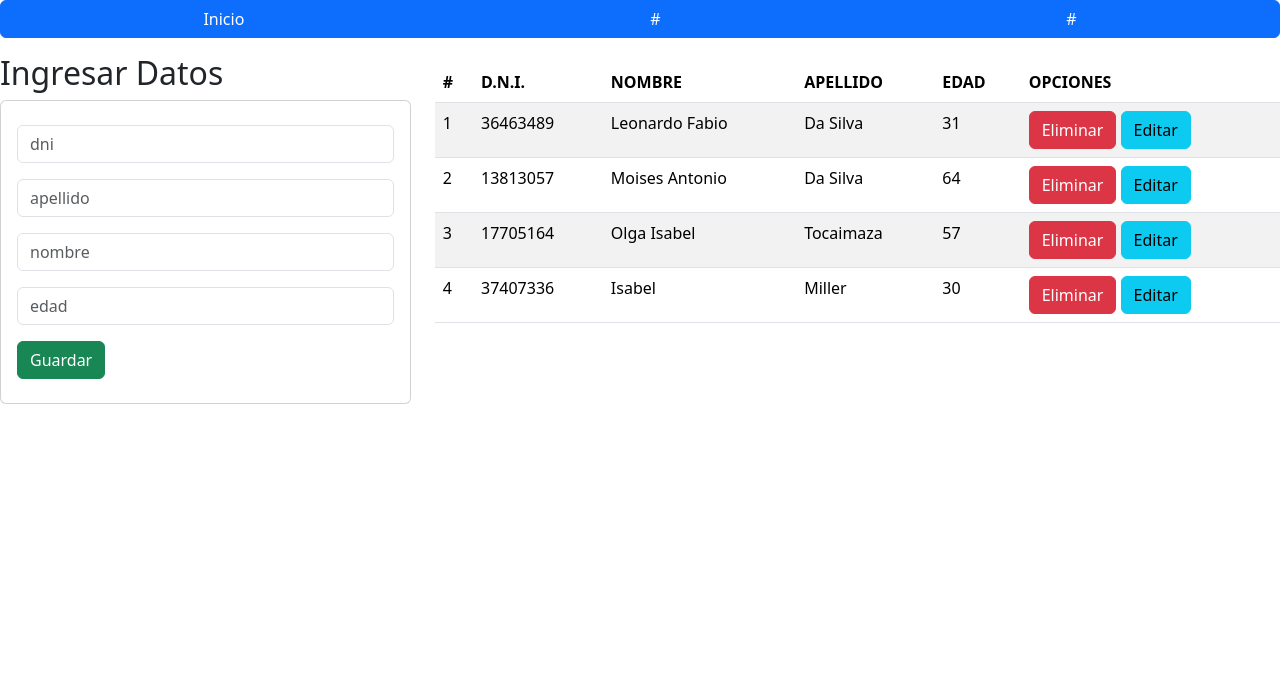
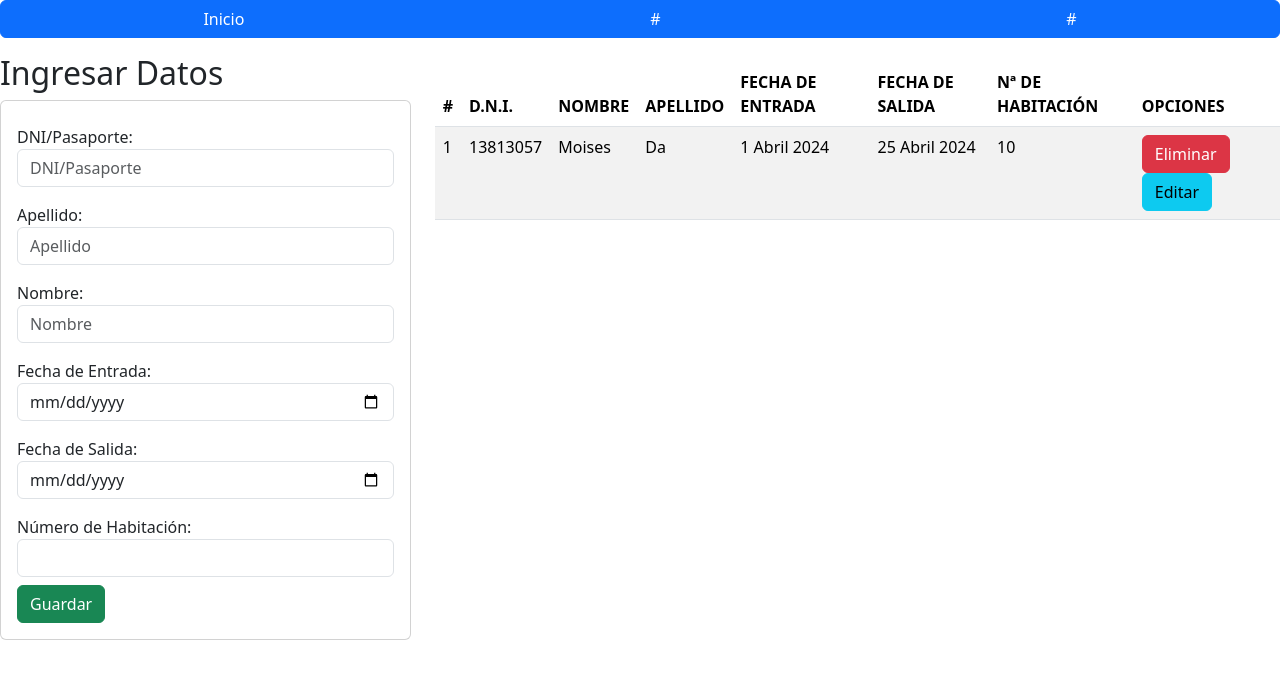
Before and after one commit to LeoDaSilva31/projecto.CRUD, a Django app: page / in a window 1280 px wide. Shown: the part 56-735 px from the top of the page. Run offline with Django 5.2, Linux system fonts and the light colour scheme; data comes from the database, SQL or seed files in the repository.

Commit message:
listo las funciones nuevas de las fechas de entrada y salida

```diff
--- a/myproject/urls.py
+++ b/myproject/urls.py
@@ -23,7 +23,7 @@
     path('admin/', admin.site.urls),
     path('', views.home),
     path('registrarPersona/', views.registrarPersona),
-    path('edicionPersona/<dni>', views.edicionPersona),
+    path('edicionPersona/<dni_pasaporte>', views.edicionPersona),
     path('editarPersona/', views.editarPersona),
-    path('eliminarRegistro/<dni>', views.eliminarRegistro),
+    path('eliminarRegistro/<dni_pasaporte>', views.eliminarRegistro),
 ]
--- a/registrosABM/models.py
+++ b/registrosABM/models.py
@@ -1,12 +1,13 @@
 from django.db import models
 
-# Create your models here.
 class Persona(models.Model):
-    dni=models.CharField(max_length=8)
-    nombre=models.CharField(max_length=50)
-    apellido=models.CharField(max_length=8)
-    edad=models.PositiveSmallIntegerField()
+    nombre = models.CharField(max_length=50)
+    apellido = models.CharField(max_length=8)
+    dni_pasaporte = models.CharField(max_length=20)
+    fecha_entrada = models.DateField(null=True, blank=True)
+    fecha_salida = models.DateField(null=True, blank=True)
+    numero_habitacion = models.PositiveIntegerField(null=True, blank=True)
 
     def __str__(self):
-        texto = "{0} {1} {2} (edad: {3})"
-        return texto.format(self.dni, self.nombre, self.apellido, self.edad)
+        texto = "{0} {1} {2} {3} {4} {5}"
+        return texto.format(self.nombre, self.apellido, self.dni_pasaporte, self.numero_habitacion, self.fecha_entrada, self.fecha_salida)
--- a/registrosABM/templates/base.html
+++ b/registrosABM/templates/base.html
@@ -13,8 +13,16 @@
       integrity="sha384-QWTKZyjpPEjISv5WaRU9OFeRpok6YctnYmDr5pNlyT2bRjXh0JMhjY6hW+ALEwIH"
       crossorigin="anonymous"
     />
+
+    <style>
+      .salio {
+        background-color: #ffdddd; /* Color de fondo cuando se marca el checkbox */
+      }
+    </style>
   </head>
   <body>
+
+
     <nav class="navbar bg-body-tertiary">
       <div class="container-fluid nav justify-content-center">
         <a class="navbar-brand">Bienvenido a Registrar Personas</a>
@@ -44,6 +52,27 @@
       crossorigin="anonymous"
     ></script>
 
+    <script>
+      document.addEventListener('DOMContentLoaded', function() {
+        var checkboxSalio = document.getElementById('salio');
+        var fechaSalio = document.getElementById('fecha_salida');
+        var formularioContainer = document.getElementById('formularioContainer');
+
+        checkboxSalio.addEventListener('change', function() {
+          if (this.checked) {
+            fechaSalio.disabled = false;
+            var fechaActual = new Date().toISOString().slice(0, 10);
+            fechaSalio.value = fechaActual;
+            formularioContainer.classList.add('salio'); // Agregar la clase 'salio' al contenedor
+          } else {
+            fechaSalio.disabled = true;
+            fechaSalio.value = '';
+            formularioContainer.classList.remove('salio'); // Remover la clase 'salio' del contenedor
+          }
+        });
+      });
+    </script>
+
 
   </body>
 </html>
--- a/registrosABM/templates/registrosListados.html
+++ b/registrosABM/templates/registrosListados.html
@@ -10,22 +10,35 @@
         <h2>Ingresar Datos</h2>
         <div class="class card">
             <div class="class card-body">
-                <form action="/registrarPersona/" method="POST"> {% csrf_token %}
-                    <div class="class form-group py-2">
-                        <input type="text" id="dni" name="dni" class="form-control" placeholder="dni" minlength="7" maxlength="8" required>
+                <form action="/registrarPersona/" method="POST">
+                    {% csrf_token %}
+                    <div class="form-group py-2">
+                        <label for="dni">DNI/Pasaporte:</label>
+                        <input type="text" id="dni_pasaporte" name="dni_pasaporte" class="form-control" placeholder="DNI/Pasaporte" minlength="7" maxlength="8" required>
                     </div>
-                    <div class="class form-group py-2">
-                        <input type="text" id="apellido" name="apellido" class="form-control" placeholder="apellido" maxlength="50" required>
+                    <div class="form-group py-2">
+                        <label for="apellido">Apellido:</label>
+                        <input type="text" id="apellido" name="apellido" class="form-control" placeholder="Apellido" maxlength="50" required>
                     </div>
-                    <div class="class form-group py-2">
-                        <input type="text" id="nombre" name="nombre" class="form-control" placeholder="nombre" maxlength="50" required>
+                    <div class="form-group py-2">
+                        <label for="nombre">Nombre:</label>
+                        <input type="text" id="nombre" name="nombre" class="form-control" placeholder="Nombre" maxlength="50" required>
                     </div>
-                    <div class="class form-group py-2">
-                        <input type="number" id="edad" name="edad" class="form-control" placeholder="edad" maxlength="2" required>
+                    <div class="form-group py-2">
+                        <label for="fecha_entrada">Fecha de Entrada:</label>
+                        <input type="date" id="fecha_entrada" name="fecha_entrada" class="form-control" required>
                     </div>
-                    <div class="class form-group py-2">
-                        <button type="submit" class="btn btn-success text-white">Guardar</button>
+                    <div class="form-group py-2">
+                        <label for="fecha_salida">Fecha de Salida:</label>
+                        <input type="date" id="fecha_salida" name="fecha_salida" class="form-control" required>
                     </div>
+                    <div class="form-group py-2">
+                        <label for="numero_habitacion">Número de Habitación:</label>
+                        <input type="number" id="numero_habitacion" name="numero_habitacion" class="form-control" required>
+                    </div>
+                    <button type="submit" class="btn btn-success">Guardar</button>
+                </form>
+
                 </form>
             </div>
         </div>
@@ -39,7 +52,9 @@
                         <th>D.N.I.</th>
                         <th>NOMBRE</th>
                         <th>APELLIDO</th>
-                        <th>EDAD</th>
+                        <th>FECHA DE ENTRADA</th>
+                        <th id="fecha_salida">FECHA DE SALIDA</th>
+                        <th>Nª DE HABITACIÓN</th>
                         <th colspan="2">OPCIONES</th>
                     </tr>
                 </thead>
@@ -47,12 +62,14 @@
                     {% for registro in registros %}
                     <tr>
                         <td>{{forloop.counter}}</td>
-                        <td>{{registro.dni}}</td>
+                        <td>{{registro.dni_pasaporte}}</td>
                         <td>{{registro.nombre}}</td>
                         <td>{{registro.apellido}}</td>
-                        <td>{{registro.edad}}</td>
-                        <td><a href="eliminarRegistro/{{registro.dni}}" class="btn btn-danger">Eliminar</a>
-                            <a href="edicionPersona/{{registro.dni}}" class="btn btn-info">Editar</a>
+                        <td>{{registro.fecha_entrada}}</td>
+                        <td>{{registro.fecha_salida}}</td>
+                        <td>{{registro.numero_habitacion}}</td>
+                        <td><a href="eliminarRegistro/{{registro.dni_pasaporte}}" class="btn btn-danger">Eliminar</a>
+                            <a href="edicionPersona/{{registro.dni_pasaporte}}" class="btn btn-info">Editar</a>
                         </td>
                     </tr>
                     {% endfor %}
--- a/registrosABM/views.py
+++ b/registrosABM/views.py
@@ -1,5 +1,6 @@
 from django.shortcuts import render, redirect
 from .models import Persona
+
 
 # Create your views here.
 def home(request):
@@ -7,37 +8,44 @@
     return render(request, "registrosListados.html", {"registros": registrosListados})
 
 def registrarPersona(request):
-    dni=request.POST['dni']
+    dni_pasaporte=request.POST['dni_pasaporte']
     apellido=request.POST['apellido']
     nombre=request.POST['nombre']
-    edad=request.POST['edad']
+    fecha_entrada=request.POST['fecha_entrada']
+    fecha_salida=request.POST['fecha_salida']
+    numero_habitacion=request.POST['numero_habitacion']
 
-    persona=Persona.objects.create(dni=dni, apellido=apellido, nombre=nombre, edad=edad)
+
+    persona=Persona.objects.create(dni_pasaporte=dni_pasaporte, apellido=apellido, nombre=nombre, fecha_entrada=fecha_entrada, fecha_salida=fecha_salida, numero_habitacion=numero_habitacion)
 
     return redirect('/')
 
-def edicionPersona(request, dni):
-    persona=Persona.objects.get(dni=dni)
+def edicionPersona(request, dni_pasaporte):
+    persona=Persona.objects.get(dni_pasaporte=dni_pasaporte)
     return render(request, "edicionPersona.html", {"persona": persona})
 
 def editarPersona(request):
-    dni=request.POST['dni']
+    dni_pasaporte=request.POST['dni_pasaporte']
     apellido=request.POST['apellido']
     nombre=request.POST['nombre']
-    edad=request.POST['edad']
+    #fecha_entrada=request.POST['fecha_entrada']
+    fecha_salida=request.POST['fecha_salida']
+    numero_habitacion=request.POST['numero_habitacion']
 
-    persona=Persona.objects.get(dni=dni)
+    persona=Persona.objects.get(dni_pasaporte=dni_pasaporte)
     persona.apellido = apellido
     persona.nombre = nombre
-    persona.edad = edad
+    #persona.fecha_entrada=fecha_entrada
+    persona.fecha_salida=fecha_salida
+    persona.numero_habitacion=numero_habitacion
 
     persona.save()
 
     return redirect('/')
 
 
-def eliminarRegistro(request,dni):
-    persona=Persona.objects.get(dni=dni)
+def eliminarRegistro(request,dni_pasaporte):
+    persona=Persona.objects.get(dni_pasaporte=dni_pasaporte)
     persona.delete()
 
     return redirect('/')
```
Also changed, not shown: registrosABM/templates/edicionPersona.html (+21 -10 lines), db.sqlite3, registrosABM/migrations/0002_remove_persona_dni_remove_persona_edad_and_more.py (added).
